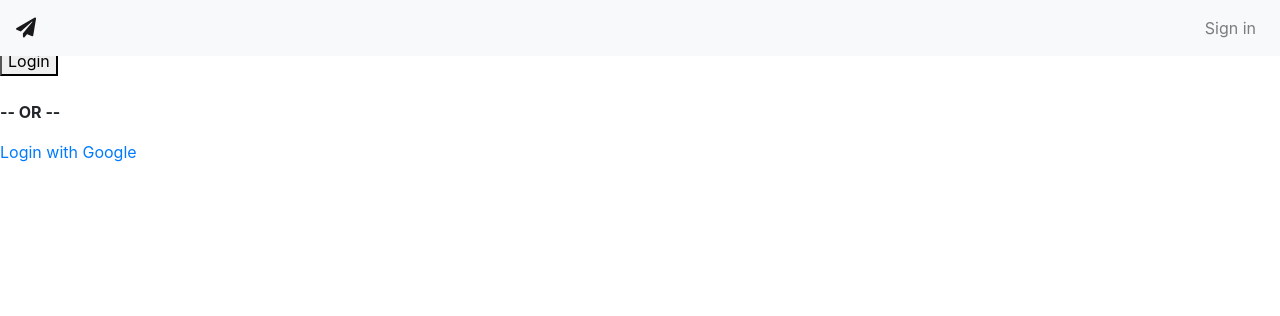
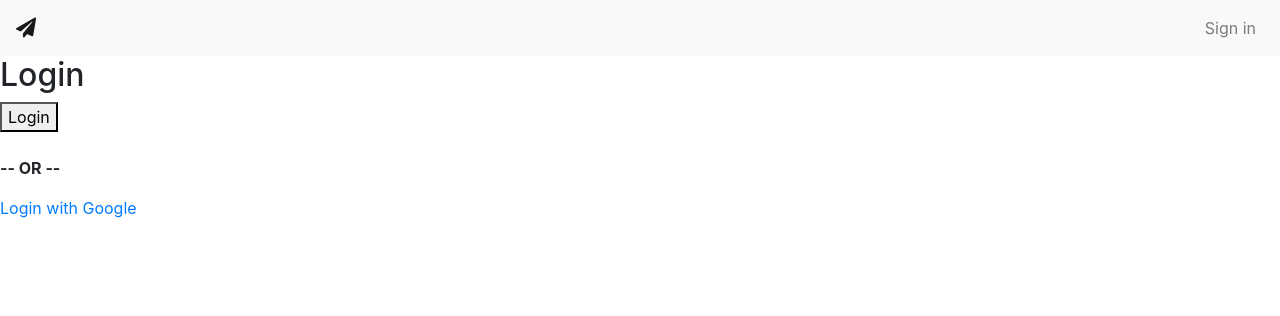
Before and after one commit to leupibr/trrrakk, a Django app: page /login/ in a window 1280 px wide. Shown: the top 316 px of the page. Run offline with Django 3.2, Linux system fonts and the light colour scheme; style sheets or scripts are compiled from the project's sources; some libraries are stand-ins or nearby versions.

Commit message:
Fix Body Cutoff

```diff
--- a/templates/navigation.html
+++ b/templates/navigation.html
@@ -1,4 +1,4 @@
-<nav class="navbar fixed-top navbar-expand-md navbar-light bg-light">
+<nav class="navbar sticky-top navbar-expand-md navbar-light bg-light">
 <span class="navbar-brand"><i class="fa fa-paper-plane"></i></span>
 <button class="navbar-toggler" type="button" data-toggle="collapse" data-target="#navbar"
         aria-controls="navbarToggler" aria-expanded="false" aria-label="Toggle navigation">
```
Also changed, not shown: static/css/style.scss (indentation only), 1 other file.
